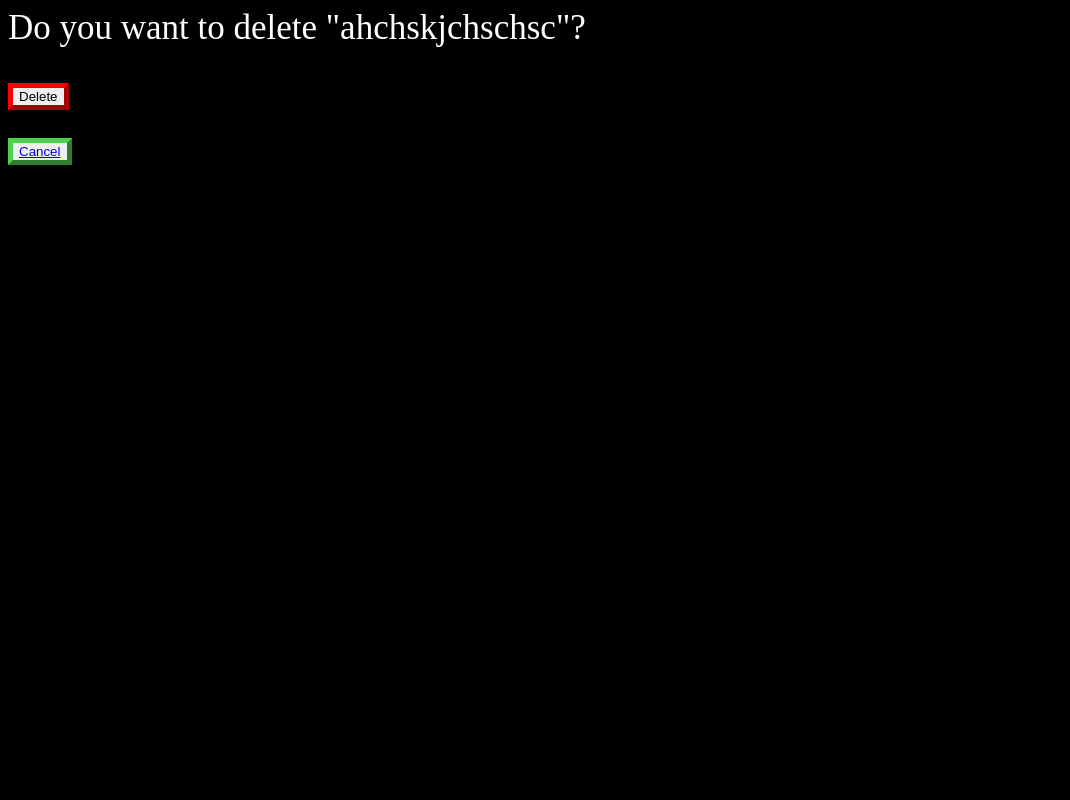
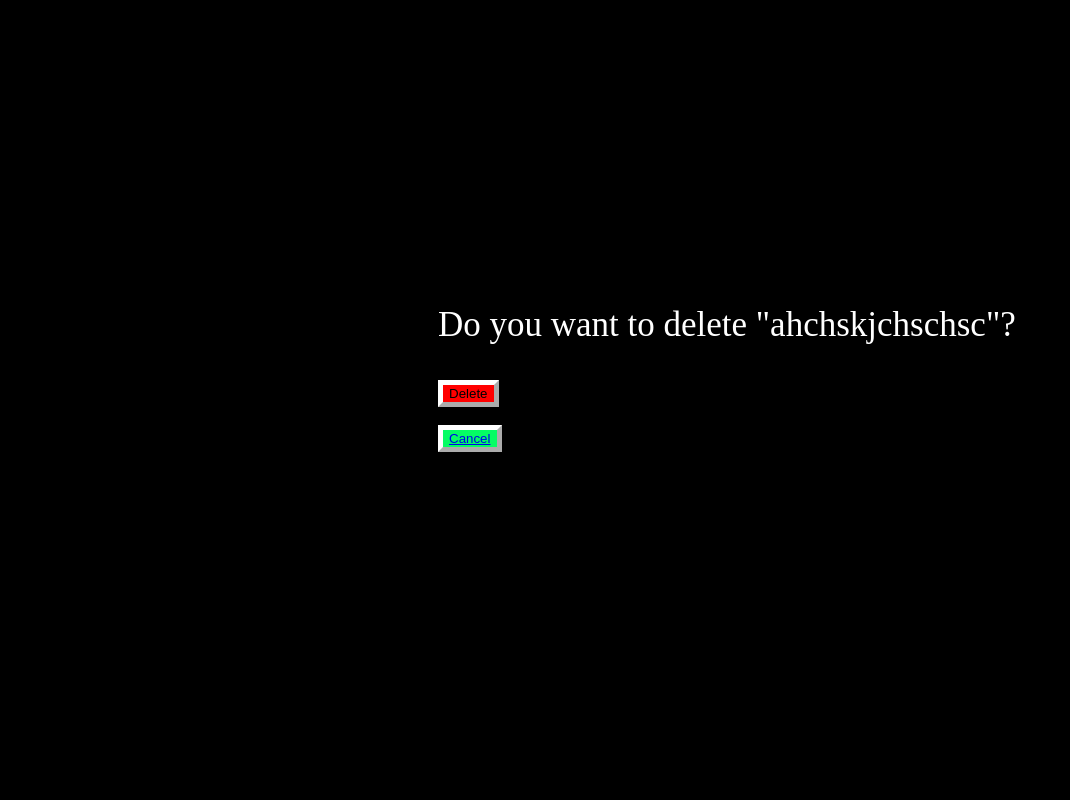
Before and after one commit to Sanskar1862/Todo-App, a Django app: page /delete/4/ in a window 1280 px wide. Shown: the whole page, without its empty margins (0-1070 px from the left). Run offline with Django 4.2, Linux system fonts and the light colour scheme; data comes from the database, SQL or seed files in the repository.

Commit message:
Update delete.html

```diff
--- a/project4/todo/templates/todo/delete.html
+++ b/project4/todo/templates/todo/delete.html
@@ -1,22 +1,34 @@
 <head>
   <style>
-    body {
-      background-color: black;
+    .main_body {
       color: white;
       font-size: 35px;
+      height: 50%;
+      width: 50%;
+      /* margin: auto; */
+      background-color: black;
+      position: absolute;
+      left: 35%;
+      top: 35%;
+      margin-left: -10px;
+      /* -1/2 width */
+      margin-top: -10px;
+      /* -1/2 height */
     }
   </style>
 </head>
-<body>
+<body style="background-color: black">
+  <div class="main_body">
     <p>Do you want to delete "{{item}}"?</p>
 
     <div>
-    <form style="height: 2.5%;"method="POST" action="">
+      <form style="height: 2.5%" method="POST" action="">
         {% csrf_token %}
-      <button style="border-color: red; border-width: 5px;">Delete</button>
+        <button style="background-color: red;border-width: 5px;border-color: white">Delete</button>
       </form>
-    <button style="border-color: rgb(78, 210, 78); border-width: 5px">
+      <button style="background-color: rgb(5, 253, 100);border-width: 5px;border-color: white">
         <a href="{% url 'list' %}">Cancel</a>
       </button>
     </div>
+  </div>
 </body>
```
Lines whose indentation alone changed are shown as unchanged.
